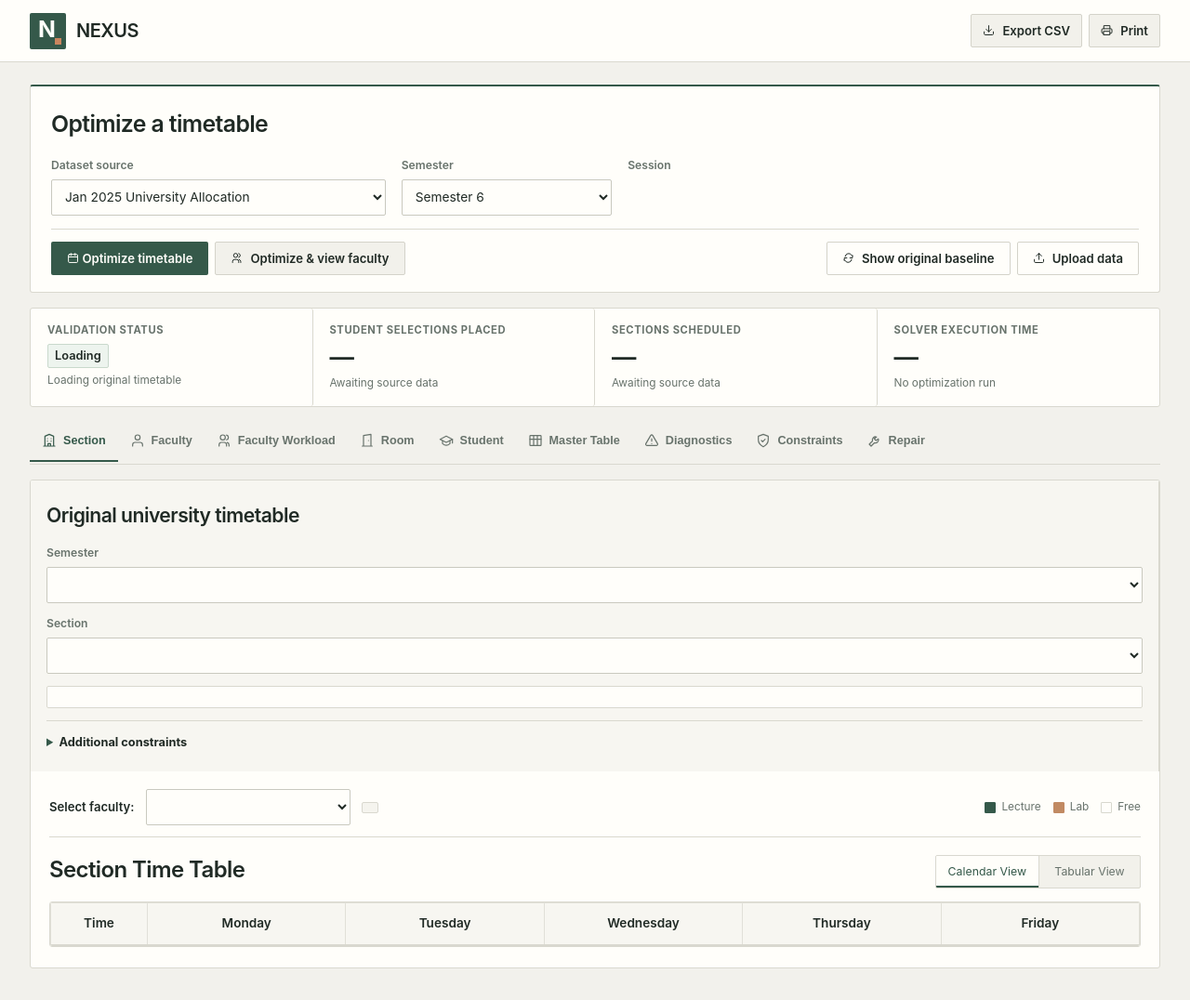
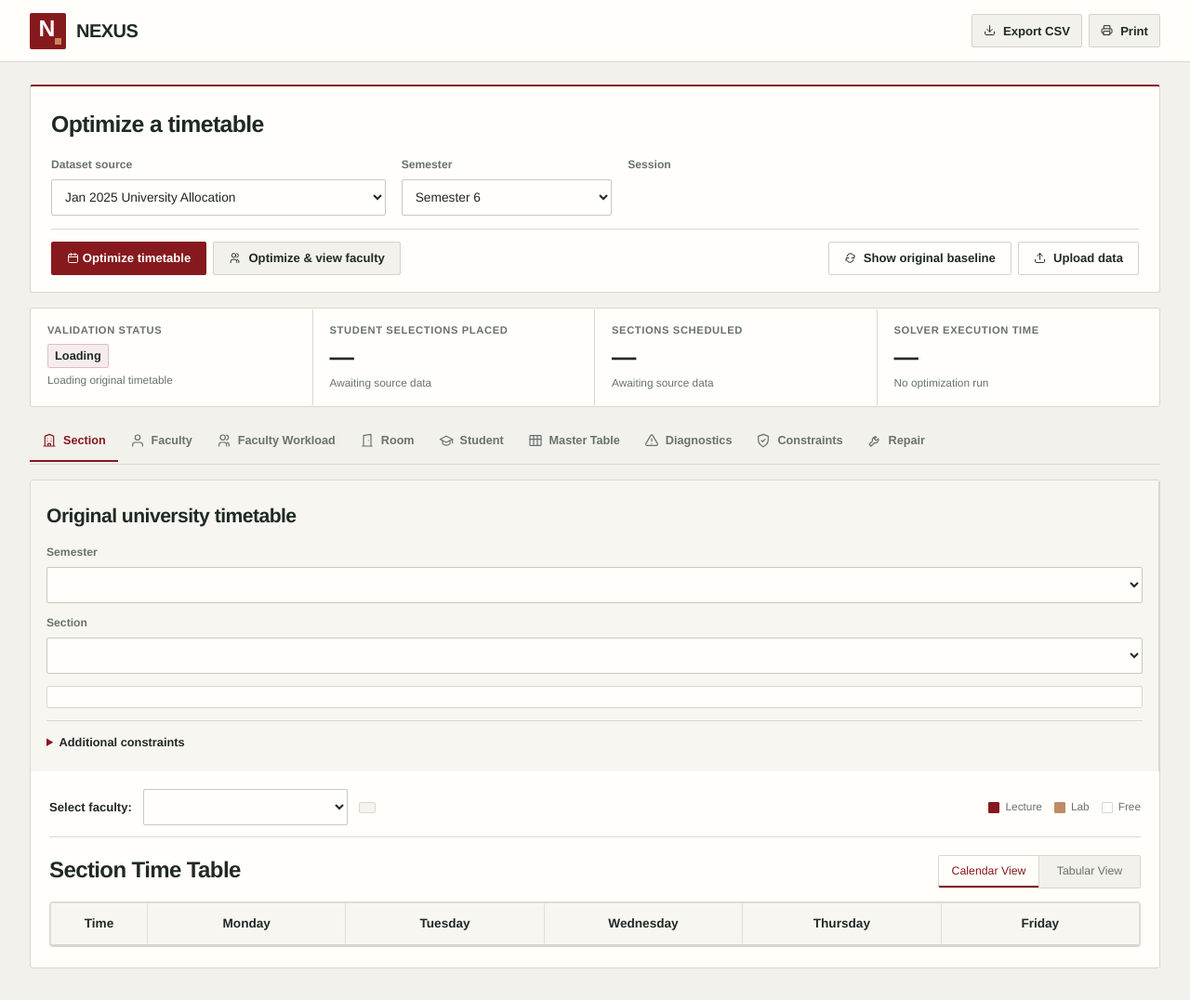
Before and after one commit to MaryamManzoor31/NEXUS, a Flask app: page / in a window 1280 px wide. Shown: the whole page at 93% size. Run offline with Flask 3, Linux system fonts and the light colour scheme; lists and menus that the app fills with data are empty.

Commit message:
Update style.css

```diff
--- a/web/static/css/style.css
+++ b/web/static/css/style.css
@@ -4,8 +4,8 @@
 .baseline-switch { display: flex; gap: 8px; margin-top: 8px; }
 
 :root {
-  --font-family: "Inter", "Aptos", "Segoe UI", -apple-system, BlinkMacSystemFont, "Helvetica Neue", sans-serif;
-  --display-family: "Inter", "Aptos", "Segoe UI", -apple-system, BlinkMacSystemFont, "Helvetica Neue", sans-serif;
+  --font-family: Helvetica, "Helvetica Neue", Arial, sans-serif;
+  --display-family: Helvetica, "Helvetica Neue", Arial, sans-serif;
   --bg-primary: #f2f1ec;
   --bg-surface: #fffefa;
   --bg-subtle: #f7f6f1;
@@ -14,22 +14,22 @@
   --text-main: #202a25;
   --text-muted: #68736c;
   --text-subtle: #89928b;
-  --primary: #35594a;
-  --primary-hover: #29483b;
-  --primary-light: #e7eee9;
-  --success: #356b4c;
-  --success-bg: #edf4ee;
-  --success-border: #c9d9cc;
+  --primary: #86191e;
+  --primary-hover: #681216;
+  --primary-light: #f2e4e5;
+  --success: #86191e;
+  --success-bg: #f7ecec;
+  --success-border: #dfbfc1;
   --warning: #9c5738;
   --warning-bg: #f7efe8;
   --warning-border: #e6d0bd;
   --danger: #9b453d;
   --danger-bg: #f8eeeb;
   --danger-border: #e6c9c2;
-  --lecture-bg: #edf3ee;
-  --lecture-border: #c7d5ca;
-  --lecture-text: #2d4537;
-  --lecture-tag: #35594a;
+  --lecture-bg: #f7ecec;
+  --lecture-border: #dfbfc1;
+  --lecture-text: #681216;
+  --lecture-tag: #86191e;
   --lab-bg: #f5efe7;
   --lab-border: #ddcbbb;
   --lab-text: #574638;
```
